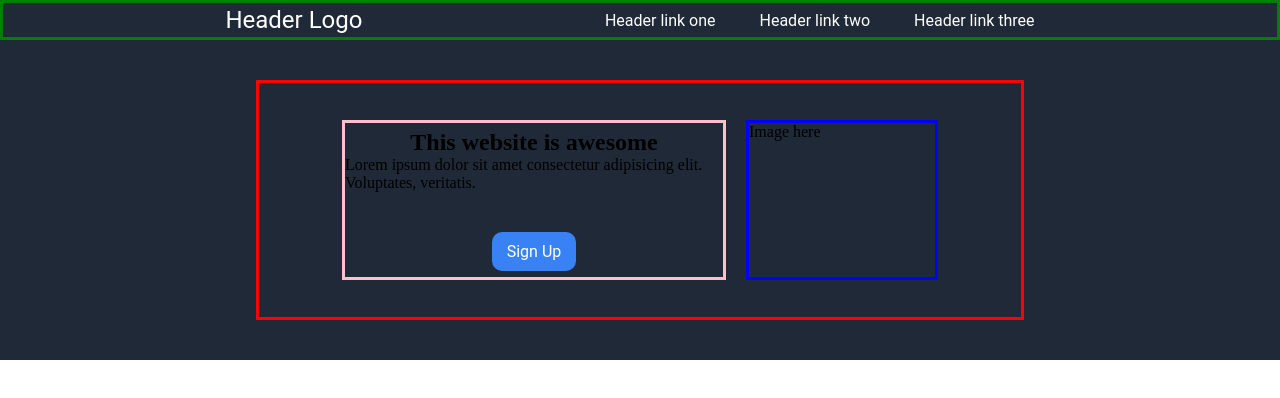
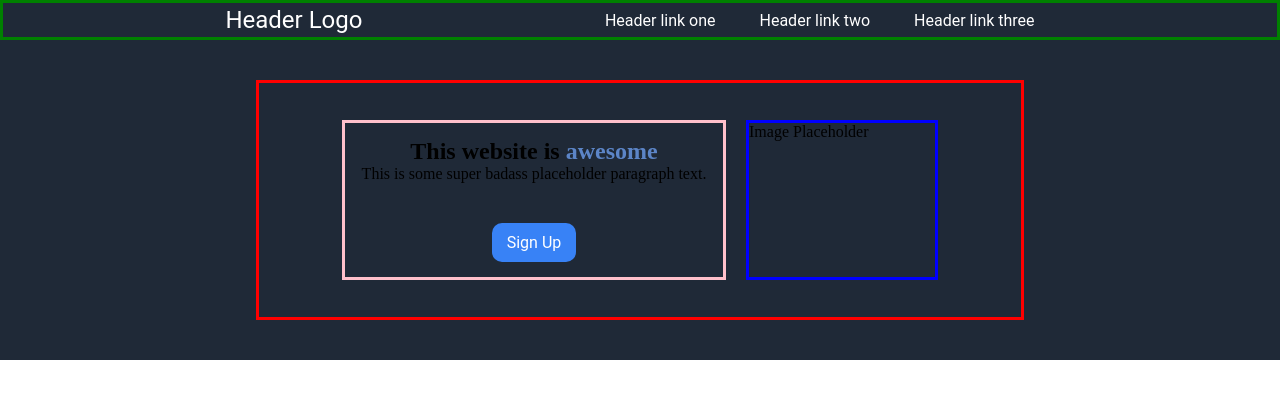
Before and after one commit to Ic3Archer/OdinLandingPage, a plain HTML site: page index.html in a window 1280 px wide. Drawn offline with Linux system fonts and the light colour scheme.

Commit message:
edited index.html

```diff
--- a/index.html
+++ b/index.html
@@ -25,14 +25,15 @@
         <div class="headerContent">
 
             <div class="headerTextContainer">
-                <h2>This website is awesome</h2>
-                <p>Lorem ipsum dolor sit amet consectetur adipisicing elit. Voluptates, veritatis.</p>
+                <h2>This website is <span style="color: #5c85c7;">awesome</span></h2>
+                <p>This is some super badass placeholder paragraph text.</p>
 
+                <!--"BUTTON"-->
                 <a href="index.html">Sign Up</a>
             </div>
 
             <div class="headerImage">
-                <p>Image here</p>
+                <p>Image Placeholder</p>
             </div>
 
         </div>
```
